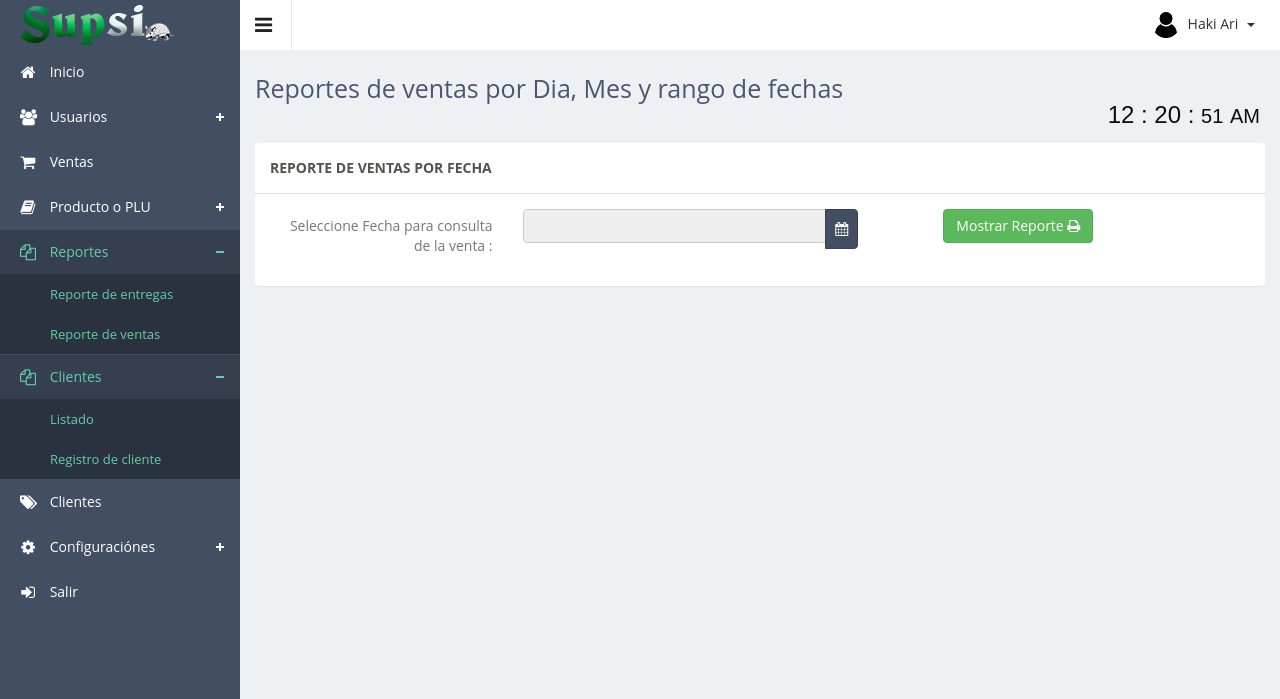
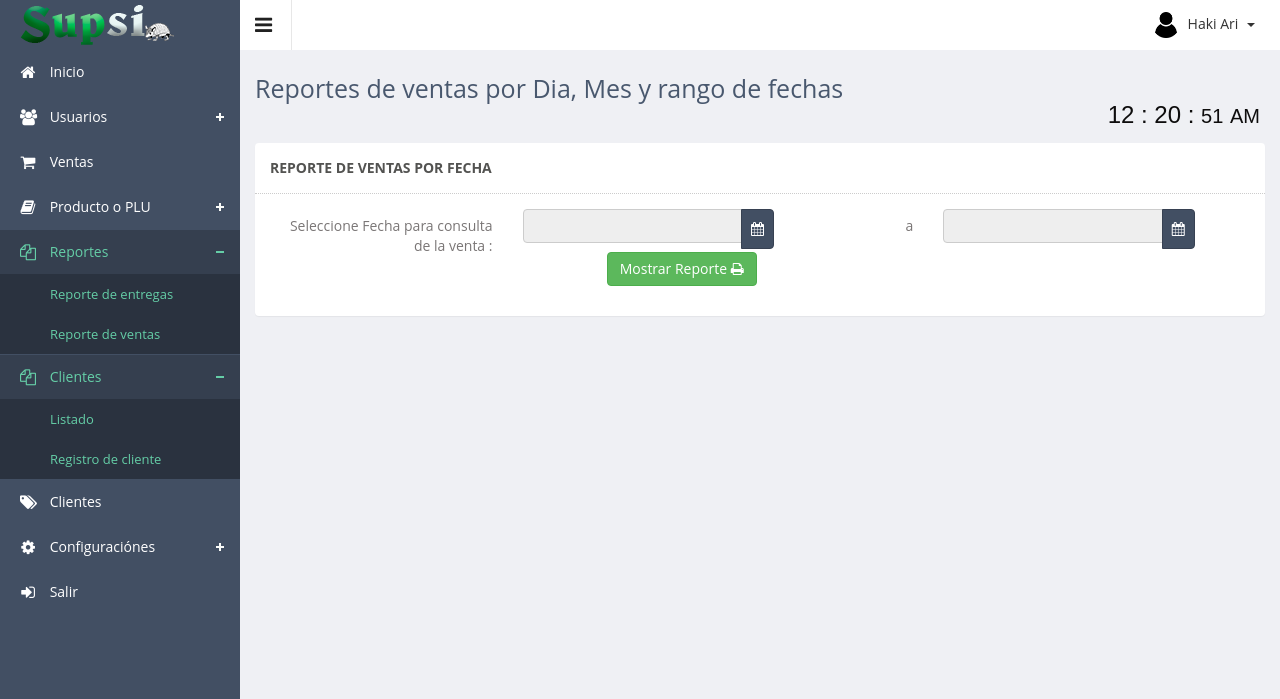
Before and after one commit to infcle/microMarket_produccion, a PHP site: page /microMarket_produccion/app/controller/reporte/ventas in a window 1280 px wide. Shown: the top 699 px of the page. Run offline with PHP 8.4, Linux system fonts and the light colour scheme; a user stored in the database is signed in; some libraries are stand-ins or nearby versions.

Commit message:
mas cambios

```diff
--- a/public/views/reportes/ventas/index.php
+++ b/public/views/reportes/ventas/index.php
@@ -8,15 +8,25 @@
             	<form class="form-horizontal">
 	                <div class="form-group">
 	                    <label class="control-label col-md-3">Seleccione Fecha para consulta de la venta :</label>
-	                    <div class="col-md-4 col-xs-11">
+	                    <div class="col-md-3 col-xs-11">
 	                        <div data-date-viewmode="date" data-date="<?php echo date('d/m/Y'); ?>"  class="input-append date cFecha">
                                 <input type="text" readonly="" value="" size="16" class="form-control" name="fechaConsulta" id="fechaConsulta">
                                 <span class="input-group-btn add-on">
                                     <button class="btn btn-primary" type="button"><i class="fa fa-calendar"></i></button>
                             	</span>
                             </div>
-	                    </div>
-	                    <div class="col-sm-offset-1 col-md-4">
+                        </div>
+                        <label class="control-label col-md-2">a</label>
+                        <div class="col-md-3 col-xs-11">
+	                        <div data-date-viewmode="date" data-date="<?php echo date('d/m/Y'); ?>"  class="input-append date cFecha">
+                                <input type="text" readonly="" value="" size="16" class="form-control" name="fechaConsulta" id="fechaConsulta">
+                                <span class="input-group-btn add-on">
+                                    <button class="btn btn-primary" type="button"><i class="fa fa-calendar"></i></button>
+                            	</span>
+                            </div>
+                        </div>
+
+	                    <div class="col-sm-offset-1 col-md-3">
 					    	<button type="button" class="btn btn-success" data-toggle="modal" onclick="verRep()" data-target="#modalImprimir">Mostrar Reporte <span class="fa fa-print"></span></button>
 					    </div>
 	                </div>
```
